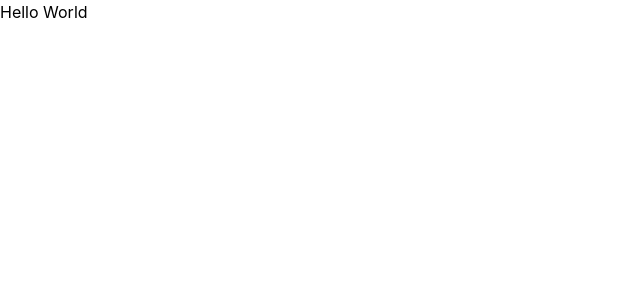
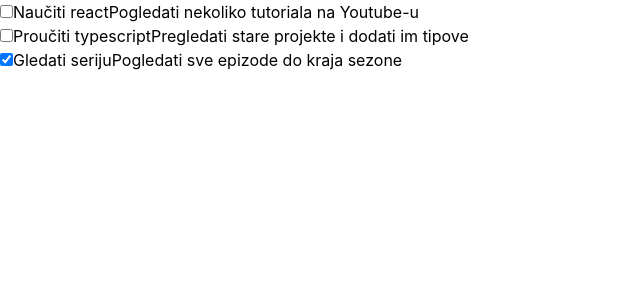
Before and after one commit to krunoslav-k/todoist-clone, a React (Vite) app: page / in a window 1280 px wide. Shown: the top 300 px of the page, without its empty margins (0-640 px from the left). Built offline with nearby package versions, Linux system fonts and the light colour scheme.

Commit message:
feat: add TodoItem component

```diff
--- a/src/App.tsx
+++ b/src/App.tsx
@@ -1,5 +1,16 @@
+import TodoItem from "./components/TodoItem";
+import { dummyData } from "./data/dummyData";
+
 function App() {
-  return <>Hello World</>;
+  return (
+    <>
+      <div>
+        {dummyData.map((todo) => {
+          return <TodoItem todo={todo} />;
+        })}
+      </div>
+    </>
+  );
 }
 
 export default App;
--- /dev/null
+++ b/src/components/TodoItem.tsx
@@ -0,0 +1,17 @@
+import type Todo from "../types/todo";
+
+interface TodoItemProps {
+  todo: Todo;
+}
+
+export default function TodoItem({ todo }: TodoItemProps) {
+  return (
+    <div>
+      <label>
+        <input type="checkbox" checked={todo.completed} />
+        <span>{todo.title}</span>
+        <span>{todo.description}</span>
+      </label>
+    </div>
+  );
+}
```
